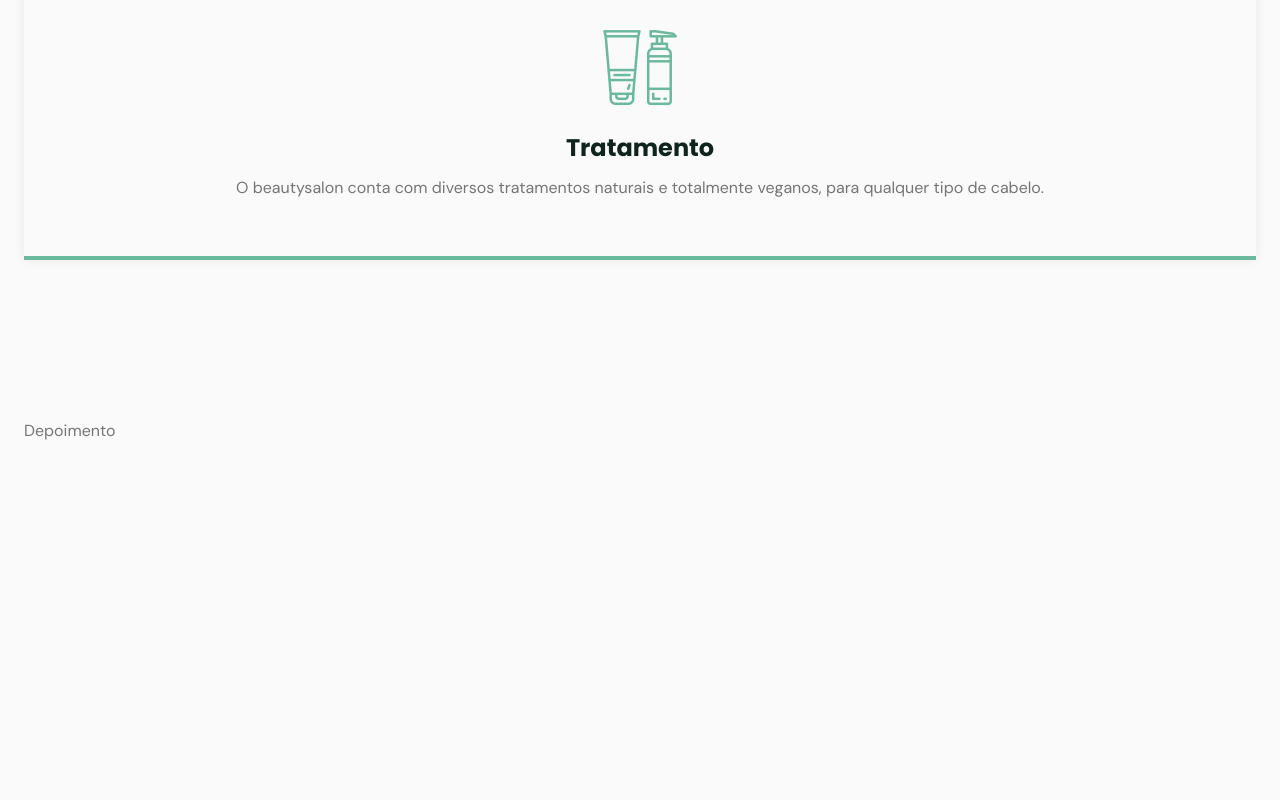
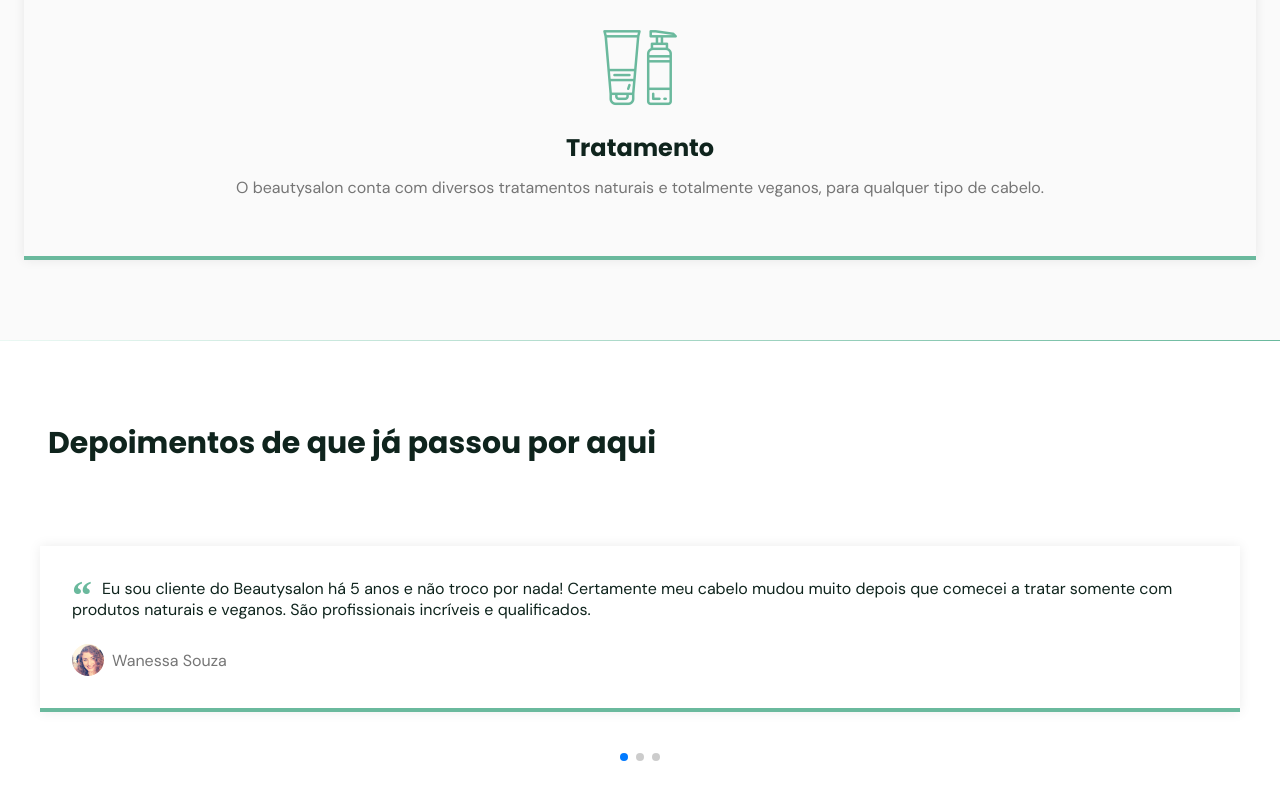
Before and after one commit to thamirespieve/nlw, a plain HTML site: page index.html in a window 1280 px wide. Shown: the part 3741-4541 px from the top of the page. Before the commit the page ends 4262 px from the top, so only its background shows below. Drawn offline with nearby package versions, Linux system fonts and the light colour scheme; files whose address does not match are found by name.

Commit message:
feat: adding a carousel with swiper in testimonial section

```diff
--- a/index.html
+++ b/index.html
@@ -9,15 +9,20 @@
     <!--ICONES-->
     <link rel="stylesheet" href="assets/fonts/style.css" />
 
+     <!-- Swiper-->
+     <link rel="stylesheet" href="https://unpkg.com/swiper@8/swiper-bundle.min.css" />
+
     <!-- Page Style-->
     <link rel="stylesheet" href="style.css" />
 
     <!-- Fontes-->
     <link rel="preconnect" href="https://fonts.gstatic.com" />
     <link
-      href="https://fonts.googleapis.com/css2?family=DM+Sans:wght@400;500;700&family=Poppins:wght@400;500;700&display=swap"
-      rel="stylesheet"
+    href="https://fonts.googleapis.com/css2?family=DM+Sans:wght@400;500;700&family=Poppins:wght@400;500;700&display=swap"
+    rel="stylesheet"
     />
+
+
   </head>
   <body>
     <!-- Cabeçalho-->
@@ -44,6 +49,8 @@
     </header>
     <main>
       <!-- Seções-->
+      <!-- HOME-->
+
       <section class="section" id="home">
         <div class="container grid">
           <div class="image">
@@ -64,6 +71,8 @@
       </section>
 
       <div class="divider-1"></div>
+
+      <!-- ABOUT-->
 
       <section class="section" id="about">
         <div class="container grid">
@@ -98,7 +107,10 @@
           </div>
         </div>
       </section>
+
       <div class="divider-2"></div>
+
+      <!-- SERVICE-->
 
       <section class="section" id="services">
         <div class="container grid">
@@ -139,11 +151,70 @@
         </div>
       </section>
 
+      <div class="divider-1"></div>
+
+      <!-- TESTIMONIALS-->
       <section class="section" id="testimonials">
-        <div class="container grid">Depoimento</div>
+        <div class="container">
+          <header>
+            <h2 class="title">Depoimentos de que já passou por aqui</h2>
+          </header>
+          <div class="testimonials swiper">
+            <div class="swiper-wrapper">
+
+               <div class="testimonial swiper-slide">
+                            <blockquote>
+                              <p>
+                                <span>&ldquo;</span> Eu sou cliente do Beautysalon há 5 anos e
+                                não troco por nada! Certamente meu cabelo mudou muito depois que
+                                comecei a tratar somente com produtos naturais e veganos. São
+                                profissionais incríveis e qualificados.
+                              </p>
+                              <cite> <img src="assets/foto/54.jpg" alt="Foto de Wanessa Souza"> Wanessa Souza
+
+                            </blockquote>
+                          </cite>
+                 </div>
+
+               <div class="testimonial swiper-slide">
+                            <blockquote>
+                              <p>
+                                <span>&ldquo;</span> Minha mãe frequenta o salão há anos e me
+                                levou um dia para conhecer. Minha experiência foi incrível, eu
+                                continuo fazendo o a terapia capilar e isso salvou o meu cabelo.
+                                Adoro todos os profissionais do Beautysalon.
+                              </p>
+                              <cite><img src="assets/foto/21.jpg" alt=" Fotos Franciele Venga">Franciele Venga
+
+                            </blockquote>
+                          </cite>
+               </div>
+
+               <div class="testimonial swiper-slide">
+                            <blockquote>
+                              <p>
+                                <span>&ldquo;</span> Minha mãe frequenta o salão há anos e me
+                                levou um dia para conhecer. Minha experiência foi incrível, eu
+                                continuo fazendo o a terapia capilar e isso salvou o meu cabelo.
+                                Adoro todos os profissionais do Beautysalon.
+                              </p>
+                              <cite><img src="assets/foto/65.jpg" alt=" Fotos Rafaela Braga">Rafaela Braga
+
+                            </blockquote>
+                          </cite>
+                </div>
+            </div>
+             <!-- If we need pagination -->
+            <div class="swiper-pagination"></div>
+
+          </div>
+        </div>
       </section>
     </main>
 
+    <!--Swiper.js-->
+    <script src="https://unpkg.com/swiper@8/swiper-bundle.min.js"></script>
+    <!--Main.js-->
     <script src="main.js"></script>
   </body>
 </html>
--- a/main.js
+++ b/main.js
@@ -31,3 +31,15 @@ window.addEventListener('scroll', function () {
     header.classList.remove('scroll')
   }
 })
+
+/* Testimonials Swiper*/
+
+const swiper = new Swiper('.swiper', {
+  slidesPerView: 1,
+  pagination: {
+    el: '.swiper-pagination',
+    type: 'bullets'
+  },
+  mousewheel: true,
+  keyboard: true
+})
--- a/style.css
+++ b/style.css
@@ -363,3 +363,65 @@ nav.show .icon-close {
   font-size: 1.5rem;
   margin-bottom: 0.75rem;
 }
+
+/* ============ TESTIMONIALS ===========*/
+
+#testimonials {
+  background: white;
+}
+
+#testimoniasl .container {
+  margin-left: 0px;
+  margin-right: 0px;
+}
+
+#testimonials header {
+  margin-left: 1.5rem;
+  margin-right: 1.5rem;
+  margin-bottom: 0px;
+}
+
+#testimonials blockquote {
+  padding: 2rem;
+  box-shadow: 0px 0px 12px rgba(0, 0, 0, 0.08);
+  border-bottom: 0.25rem solid var(--base-color);
+}
+
+#testimonials blockquote p {
+  position: relative;
+  text-indent: 1.875rem;
+  margin-bottom: 1.5rem;
+  color: var(--title-color);
+}
+
+#testimonials blockquote p span {
+  font: 700 2.5rem serif;
+
+  position: absolute;
+  top: -0.375rem;
+  left: -1.875rem;
+  color: var(--base-color);
+}
+#testimonials cite {
+  display: flex;
+  align-items: center;
+  font-style: normal;
+}
+
+#testimonials cite img {
+  width: 2rem;
+  height: 2rem;
+  object-fit: cover;
+  clip-path: circle();
+  margin-right: 0.5rem;
+}
+
+/* ============ SWIPER  ============*/
+.swiper-slide {
+  height: auto;
+  padding: 4rem 1rem;
+}
+
+.swipe-pagiantion-bullet-active {
+  background: var(--base-color);
+}
```
Also changed, not shown: assets/foto/21.jpg (added), assets/foto/54.jpg (added), assets/foto/65.jpg (added).
